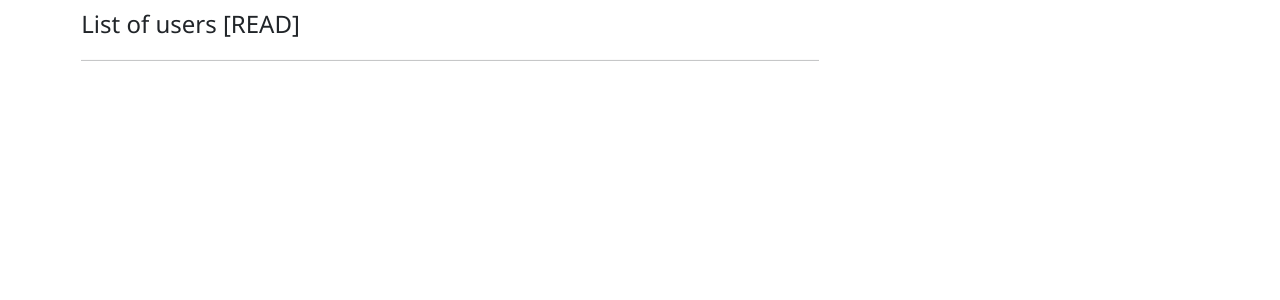
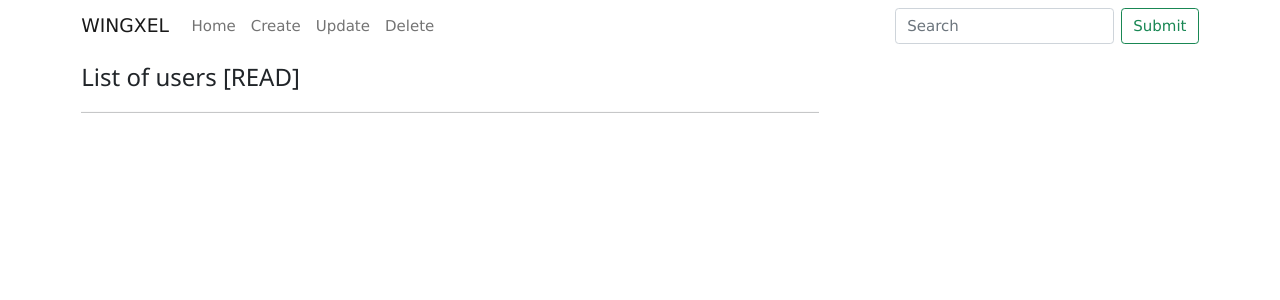
Before and after one commit to wingxel/crud-using-using-django-forms, a Django app: page / in a window 1280 px wide. Shown: the top 300 px of the page. Run offline with Django 3.2, Linux system fonts and the light colour scheme; some libraries are stand-ins or nearby versions.

Commit message:
Added navigation bar

```diff
--- a/app/templates/app/details.html
+++ b/app/templates/app/details.html
@@ -3,6 +3,9 @@
 {% block title %}{{ user.username }} {% endblock %}
 
 {% block body %}
+
+    {% include "app/includes/nav.html" %}
+
     <div class="container">
         <div class="row">
             <div class="col-sm-8">
--- /dev/null
+++ b/app/templates/app/includes/nav.html
@@ -0,0 +1,30 @@
+<nav>
+    <div class="navbar navbar-expand-lg navbar-light">
+        <div class="container">
+            <a class="navbar-brand" href="#">WINGXEL</a>
+            <button class="navbar-toggler" type="button" data-bs-toggle="collapse" arial-controls="navbarSupportedContent"  data-bs-target="#navbarSupportedContent" aria-expanded="false" aria-label="Toggle navigation">
+                <span class="navbar-toggler-icon"></span>
+            </button>
+            <div class="collapse navbar-collapse" id="navbarSupportedContent">
+                <ul class="navbar-nav mb-2 me-auto mb-lg-0">
+                    <li class="nav-item">
+                        <a class="nav-link" href="#">Home</a>
+                    </li>
+                    <li class="nav-item">
+                        <a class="nav-link" href="#">Create</a>
+                    </li>
+                    <li class="nav-item">
+                        <a class="nav-link" href="#">Update</a>
+                    </li>
+                    <li class="nav-item">
+                        <a class="nav-link" href="#">Delete</a>
+                    </li>
+                </ul>
+                <form class="d-flex" method="GET">
+                    <input type="search" class="form-control me-2" name="s" placeholder="Search" aria-label="Search" required>
+                    <input type="submit" class="btn btn-outline-success" value="Submit">
+                </form>
+            </div>
+        </div>
+    </div>
+</nav>
--- a/app/templates/app/index.html
+++ b/app/templates/app/index.html
@@ -3,6 +3,9 @@
 {% block title %}Home{% endblock %}
 
 {% block body %}
+
+    {% include "app/includes/nav.html" %}
+
     <div class="container">
         <div class="row">
             <div class="col-sm-8">
```
